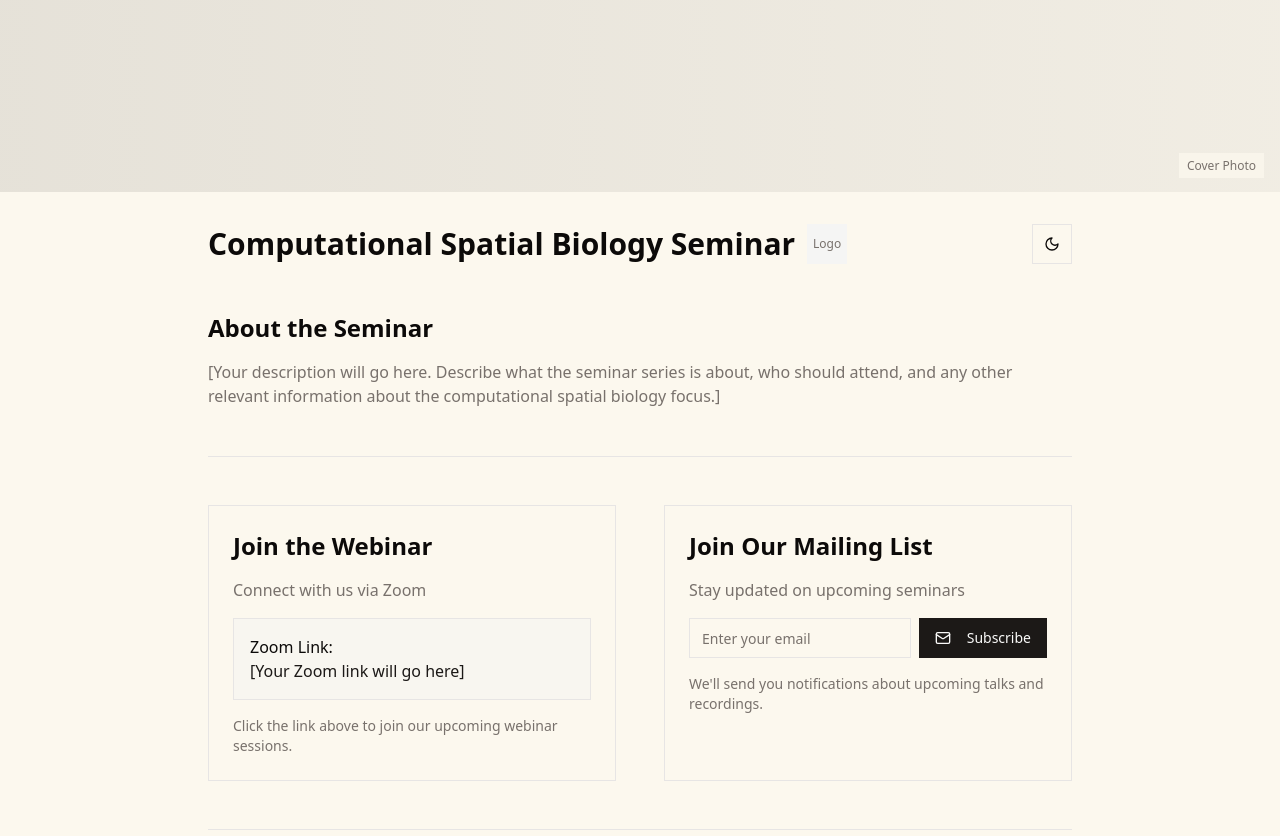
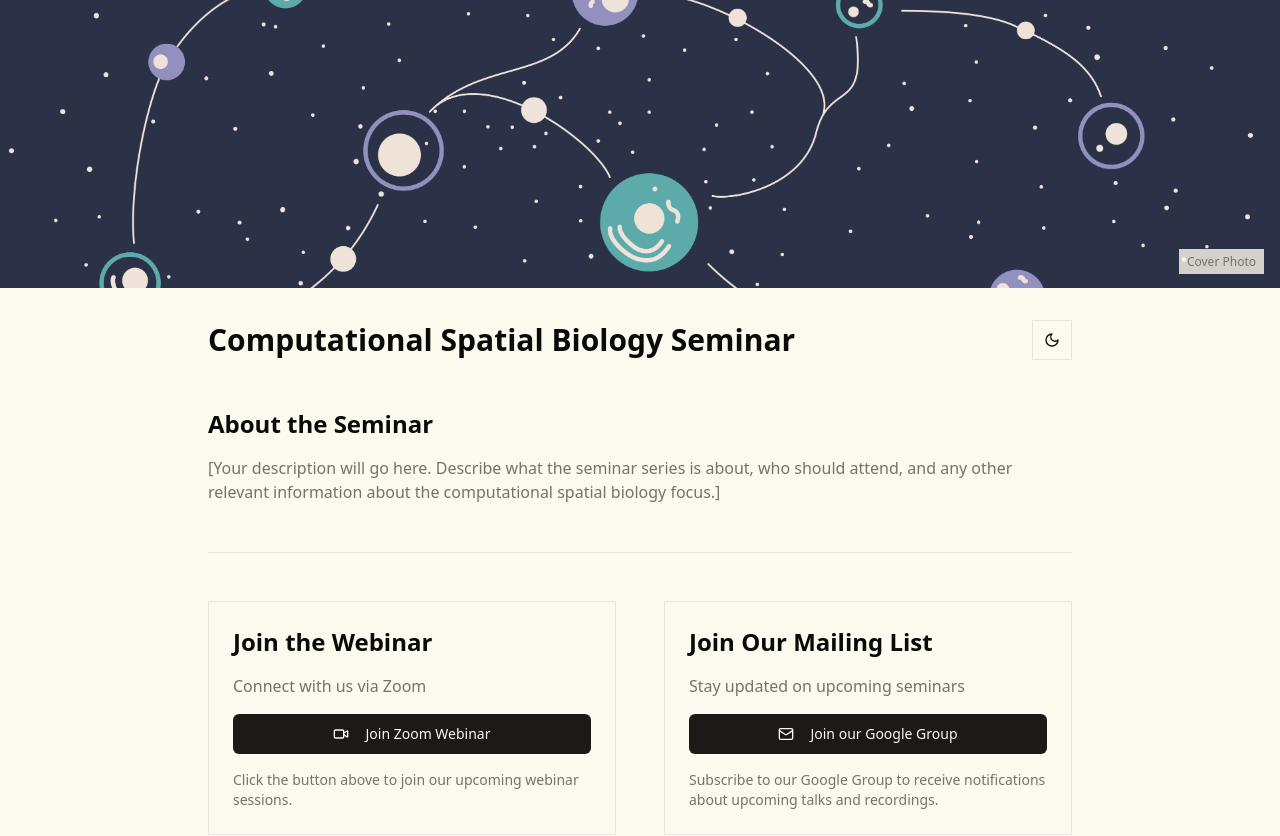
Before and after one commit to csbseminar/csbseminar.github.io, a Next.js app: page / in a window 1280 px wide. Shown: the top 836 px of the page. Built offline with nearby package versions, Linux system fonts and the light colour scheme.

Commit message:
Update global styles, enhance homepage layout, and configure project dependencies and settings.

```diff
--- a/app/globals.css
+++ b/app/globals.css
@@ -4,11 +4,11 @@
 
 @layer base {
   :root {
-    --background: 44 70% 96%;
+    --background: 48 70% 96%;
     --foreground: 20 14.3% 4.1%;
-    --card: 0 0% 100%;
+    --card: 45 70% 98%;
     --card-foreground: 20 14.3% 4.1%;
-    --popover: 0 0% 100%;
+    --popover: 45 70% 98%;
     --popover-foreground: 20 14.3% 4.1%;
     --primary: 24 9.8% 10%;
     --primary-foreground: 60 9.1% 97.8%;
@@ -27,11 +27,11 @@
   }
 
   .dark {
-    --background: 222 80% 18%;
+    --background: 222 80% 5%;
     --foreground: 210 20% 98%;
-    --card: 222 80% 15%;
+    --card: 222 80% 7%;
     --card-foreground: 210 20% 98%;
-    --popover: 222 80% 15%;
+    --popover: 222 80% 7%;
     --popover-foreground: 210 20% 98%;
     --primary: 210 20% 98%;
     --primary-foreground: 222 80% 10%;
--- a/app/page.tsx
+++ b/app/page.tsx
@@ -1,15 +1,21 @@
+import Image from "next/image"
 import { ThemeToggle } from "@/components/theme-toggle"
 import { TalksList } from "@/components/talks-list"
 import { Button } from "@/components/ui/button"
 import { Input } from "@/components/ui/input"
 import { Separator } from "@/components/ui/separator"
-import { Mail } from "lucide-react"
+import { Mail, Video } from "lucide-react"
 
 export default function Home() {
   return (
     <div className="min-h-screen bg-background">
-      {/* Cover photo (Notion style) */}
-      <div className="w-full h-48 bg-gradient-to-r from-primary/10 to-primary/5 relative">
+      {/* Cover photo with increased height */}
+      <div className="w-full h-72 relative overflow-hidden">
+        <img
+          src="/cover-photo.png"  // Path relative to your public directory
+          alt="Computational Spatial Biology cover image"
+          className="w-full h-full object-cover"
+        />
         <div className="absolute bottom-4 right-4">
           <span className="text-xs text-muted-foreground bg-background/80 px-2 py-1">Cover Photo</span>
         </div>
@@ -17,12 +23,7 @@ export default function Home() {
 
       <div className="max-w-4xl mx-auto px-4 py-8">
         <header className="flex items-center justify-between mb-12">
-          <div className="flex items-center gap-3">
-            <h1 className="text-3xl font-bold text-foreground">Computational Spatial Biology Seminar</h1>
-            <div className="w-10 h-10 bg-muted flex items-center justify-center">
-              <span className="text-xs text-muted-foreground">Logo</span>
-            </div>
-          </div>
+          <h1 className="text-3xl font-bold text-foreground">Computational Spatial Biology Seminar</h1>
           <ThemeToggle />
         </header>
 
@@ -42,12 +43,14 @@ export default function Home() {
               <h2 className="text-2xl font-semibold mb-4">Join the Webinar</h2>
               <p className="text-muted-foreground mb-4">Connect with us via Zoom</p>
               <div className="space-y-4">
-                <div className="p-4 border bg-muted/50">
-                  <p className="font-medium">Zoom Link:</p>
-                  <p className="text-primary break-all">[Your Zoom link will go here]</p>
-                </div>
+                <Button className="w-full" asChild>
+                  <a href="#zoomlink" target="_blank" rel="noopener noreferrer">
+                    <Video className="mr-2 h-4 w-4" />
+                    Join Zoom Webinar
+                  </a>
+                </Button>
                 <p className="text-sm text-muted-foreground">
-                  Click the link above to join our upcoming webinar sessions.
+                  Click the button above to join our upcoming webinar sessions.
                 </p>
               </div>
             </section>
@@ -56,15 +59,14 @@ export default function Home() {
               <h2 className="text-2xl font-semibold mb-4">Join Our Mailing List</h2>
               <p className="text-muted-foreground mb-4">Stay updated on upcoming seminars</p>
               <div className="space-y-4">
-                <div className="flex space-x-2">
-                  <Input placeholder="Enter your email" type="email" className="rounded-none" />
-                  <Button className="rounded-none">
+                <Button className="w-full" asChild>
+                  <a href="#googlegroup" target="_blank" rel="noopener noreferrer">
                     <Mail className="mr-2 h-4 w-4" />
-                    Subscribe
-                  </Button>
-                </div>
+                    Join our Google Group
+                  </a>
+                </Button>
                 <p className="text-sm text-muted-foreground">
-                  We'll send you notifications about upcoming talks and recordings.
+                  Subscribe to our Google Group to receive notifications about upcoming talks and recordings.
                 </p>
               </div>
             </section>
--- a/next.config.mjs
+++ b/next.config.mjs
@@ -1,10 +1,3 @@
-let userConfig = undefined
-try {
-  userConfig = await import('./v0-user-next.config')
-} catch (e) {
-  // ignore error
-}
-
 /** @type {import('next').NextConfig} */
 const nextConfig = {
   eslint: {
@@ -15,33 +8,6 @@ const nextConfig = {
   },
   images: {
     unoptimized: true,
-  },
-  experimental: {
-    webpackBuildWorker: true,
-    parallelServerBuildTraces: true,
-    parallelServerCompiles: true,
-  },
-}
-
-mergeConfig(nextConfig, userConfig)
-
-function mergeConfig(nextConfig, userConfig) {
-  if (!userConfig) {
-    return
-  }
-
-  for (const key in userConfig) {
-    if (
-      typeof nextConfig[key] === 'object' &&
-      !Array.isArray(nextConfig[key])
-    ) {
-      nextConfig[key] = {
-        ...nextConfig[key],
-        ...userConfig[key],
-      }
-    } else {
-      nextConfig[key] = userConfig[key]
-    }
   }
 }
 
--- a/package.json
+++ b/package.json
@@ -1,5 +1,5 @@
 {
-  "name": "my-v0-project",
+  "name": "csb-seminar-website",
   "version": "0.1.0",
   "private": true,
   "scripts": {
```
Also changed, not shown: public/cover-photo.png (added), 1 other file (tests, documents, lock files or other folders).
